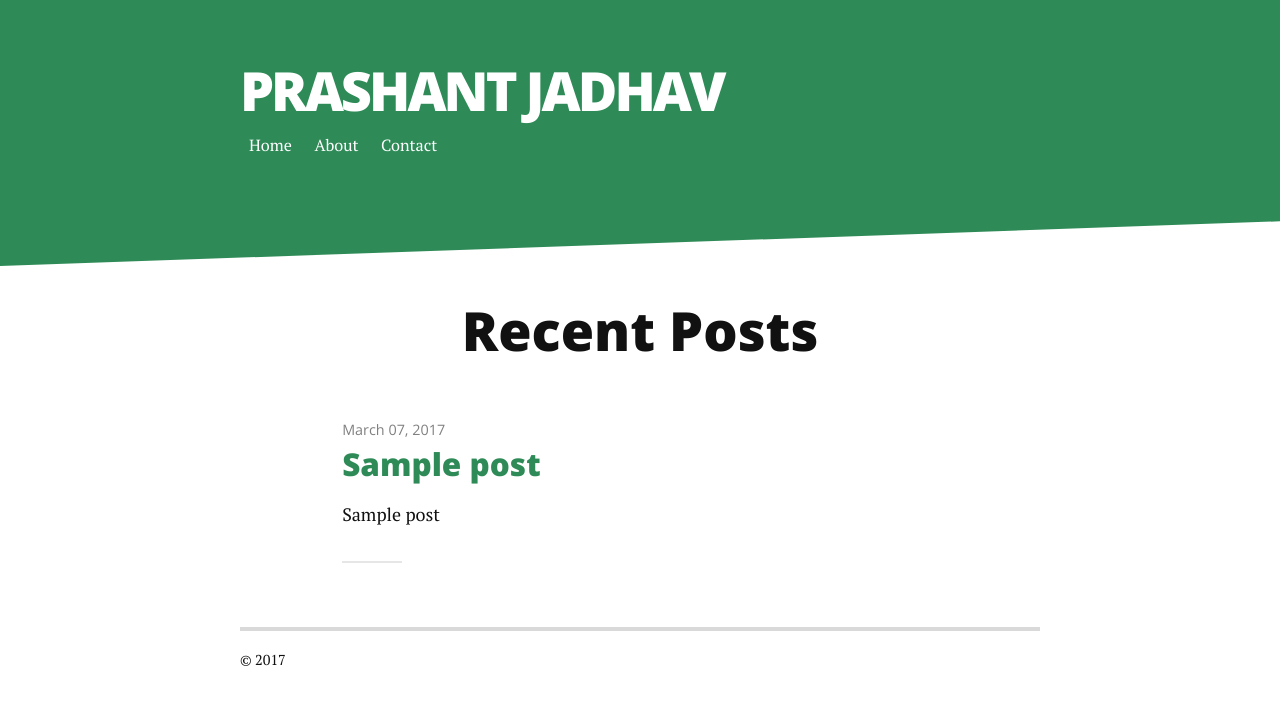
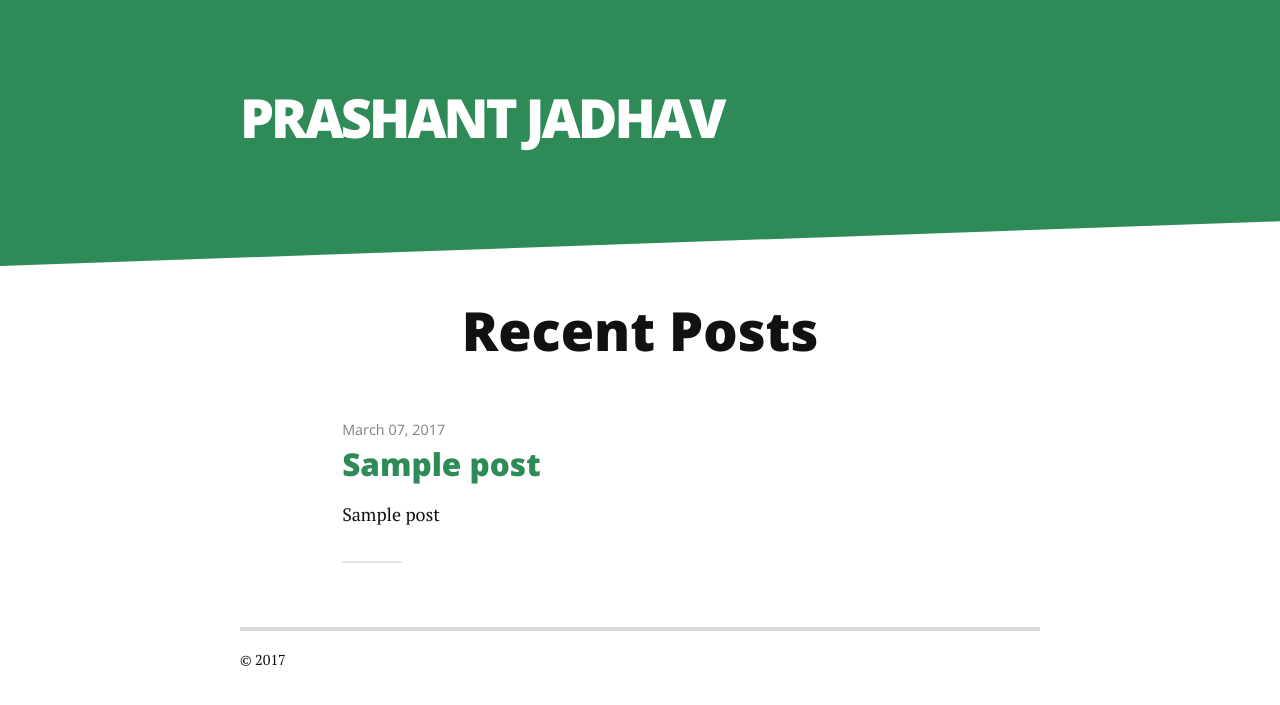
Before and after one commit to prashant-jadhav/mySite, a Jekyll site: the page built from index.html, in a window 1280 px wide. Shown: the top 705 px of the page. Built offline with Jekyll 4.4.1, drawn with Linux system fonts in a browser that asks for light colours; nearby versions of some CDN libraries; the list of posts is cut into pages by our own code.

Commit message:
header updated

```diff
--- a/_includes/header.html
+++ b/_includes/header.html
@@ -2,13 +2,6 @@
      <div class="container">
          <h1 class="logo"><a href="{{ site.baseurl }}/">{{ site.title }}</a></h1>
          <nav class="nav-collapse">
-             <ul class="noList">
-                 {% for link in site.navigation %}{% assign current = nil %}{% if page.url contains link.url %}{% assign current = 'current' %}{% endif %}
-                 <li class="element {% if forloop.first %}first{% endif %} {{ current }} {% if forloop.last %}last{% endif %}">
-                     <a href="{{ link.url | prepend: site.baseurl }}">{{ link.title }}</a>
-                 </li>
-                 {% endfor %}
-             </ul>
          </nav>
      </div>
  </div><!-- end .header -->
```
